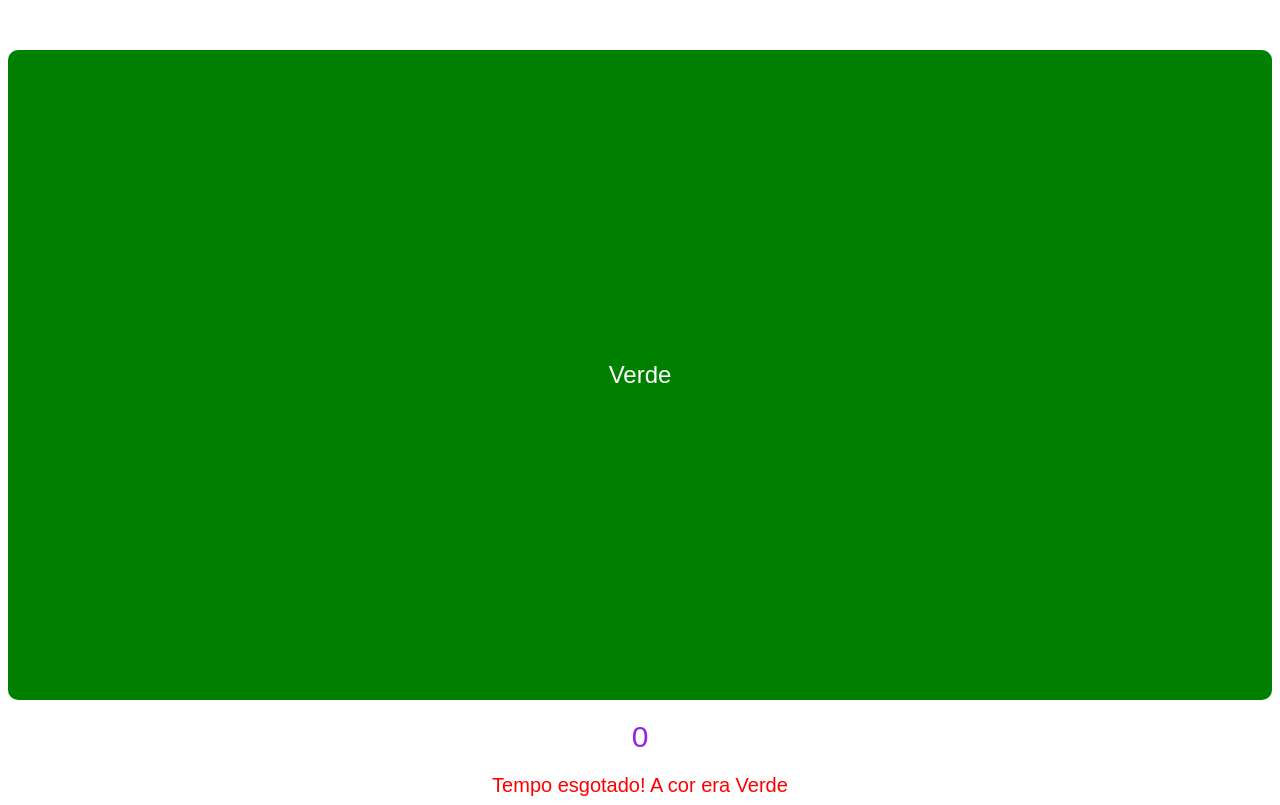
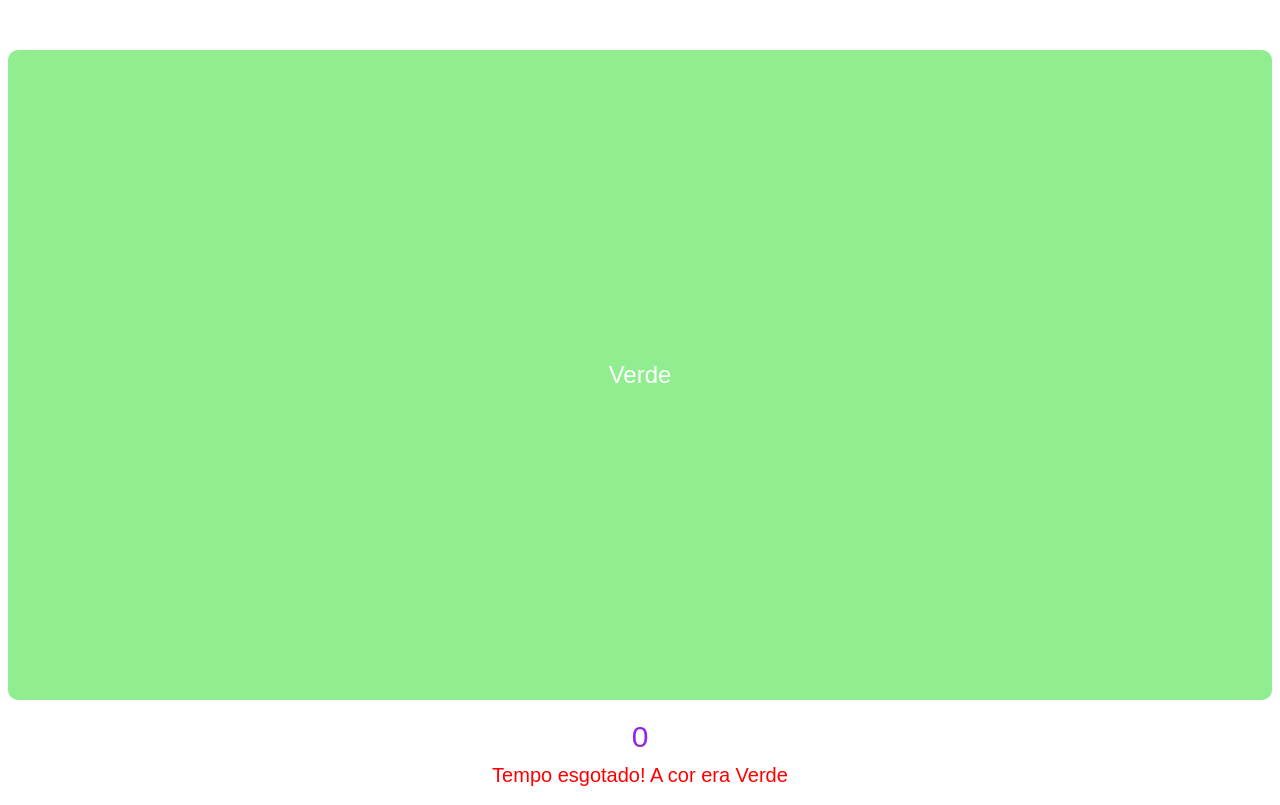
Before and after one commit to ThiagoHouse/cognitive, a plain HTML site: page index.html in a window 1280 px wide. Drawn offline with Linux system fonts and the light colour scheme.

Commit message:
Muda o tom d everde

```diff
--- a/index.html
+++ b/index.html
@@ -28,7 +28,7 @@
             cursor: pointer;
         }
         #result {
-            margin-top: 20px;
+            margin-top: 10px;
             font-size: 20px;
         }
         #timer {
@@ -61,11 +61,11 @@
 
     <script>
         // Lista de cores e seus nomes
-        const colors = ['Pink', 'Green', 'Blue', 'Yellow'];
+        const colors = ['Pink', 'LightGreen', 'Blue', 'Yellow'];
         const colorNames = ['Rosa', 'Verde', 'Azul', 'Amarelo'];
         let currentColor = '';
         let timerId;
-        let remainingTime = 5;
+        let remainingTime = 2;
 
         // Função para gerar uma cor aleatória e exibir na tela
         function showColor() {
@@ -101,7 +101,7 @@
 
             if (selectedColor.toLowerCase() === currentColor.toLowerCase()) {
                 document.getElementById('result').textContent = 'Cor correta!';
-                document.getElementById('result').style.color = 'green';
+                document.getElementById('result').style.color = 'lightgreen';
             } else {
                 document.getElementById('result').textContent = 'Cor errada. A cor era ' + currentColor;
                 document.getElementById('result').style.color = 'pink';
```
